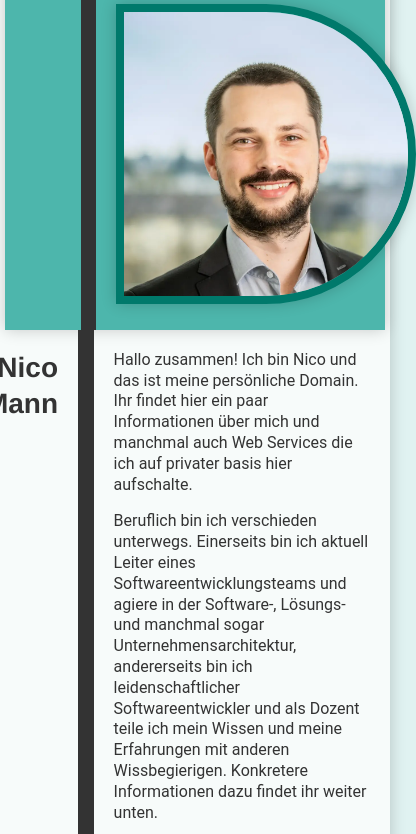
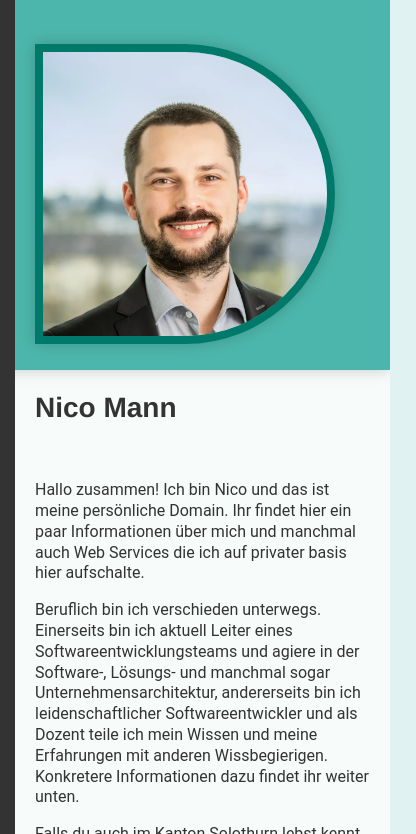
Before and after one commit to Nimannd/me-nicomann-ch, a plain HTML site: page wwwroot/index.html in a window 390 px wide. Shown: the part 60-894 px from the top of the page, 416 px wide, since content can reach past the window. Drawn offline with Linux system fonts and the light colour scheme.

Commit message:
Fixed mobile view

```diff
--- a/wwwroot/css/style.css
+++ b/wwwroot/css/style.css
@@ -135,6 +135,7 @@ body {
 }
 
 .row {
+    position: relative;
     display: flex;
     flex-wrap: wrap;
 }
@@ -152,7 +153,7 @@ body {
 
 .timeline {
     background-color: var(--col-black);
-    width: 4%;
+    width: 15px;
     height: 100;
 }
 
@@ -160,6 +161,28 @@ body {
     padding: 20px;
     width: 76%;
 }
+
+@media screen and (max-width: 21cm) {
+    .timeline_left {
+        display: block;
+        width: 100%;
+        text-align: left;
+        margin-left: 15px;
+    }
+
+    .timeline_right {
+        width: 100%;
+        margin-left: 15px;
+    }
+
+    .timeline {
+        position: absolute;
+        display: block;
+        width: 15px;
+        height: 100%;
+    }
+}
+
 
 .milestoneline .timeline_left,
 .milestoneline .timeline_right {
@@ -177,6 +200,7 @@ body {
 
 .avatar {
     width: 300px;
+    max-width: 100%;
     border-top-right-radius: 50%;
     border-bottom-right-radius: 50%;
     border-width: 8px;
--- a/wwwroot/index.html
+++ b/wwwroot/index.html
@@ -87,9 +87,6 @@
                     <h2>Karriere</h2>
                 </div>
                 <div class="timeline"></div>
-                <div class="timeline_right">
-
-                </div>
             </div>
             <div class="row milestoneline">
                 <div class="timeline_left">
```
